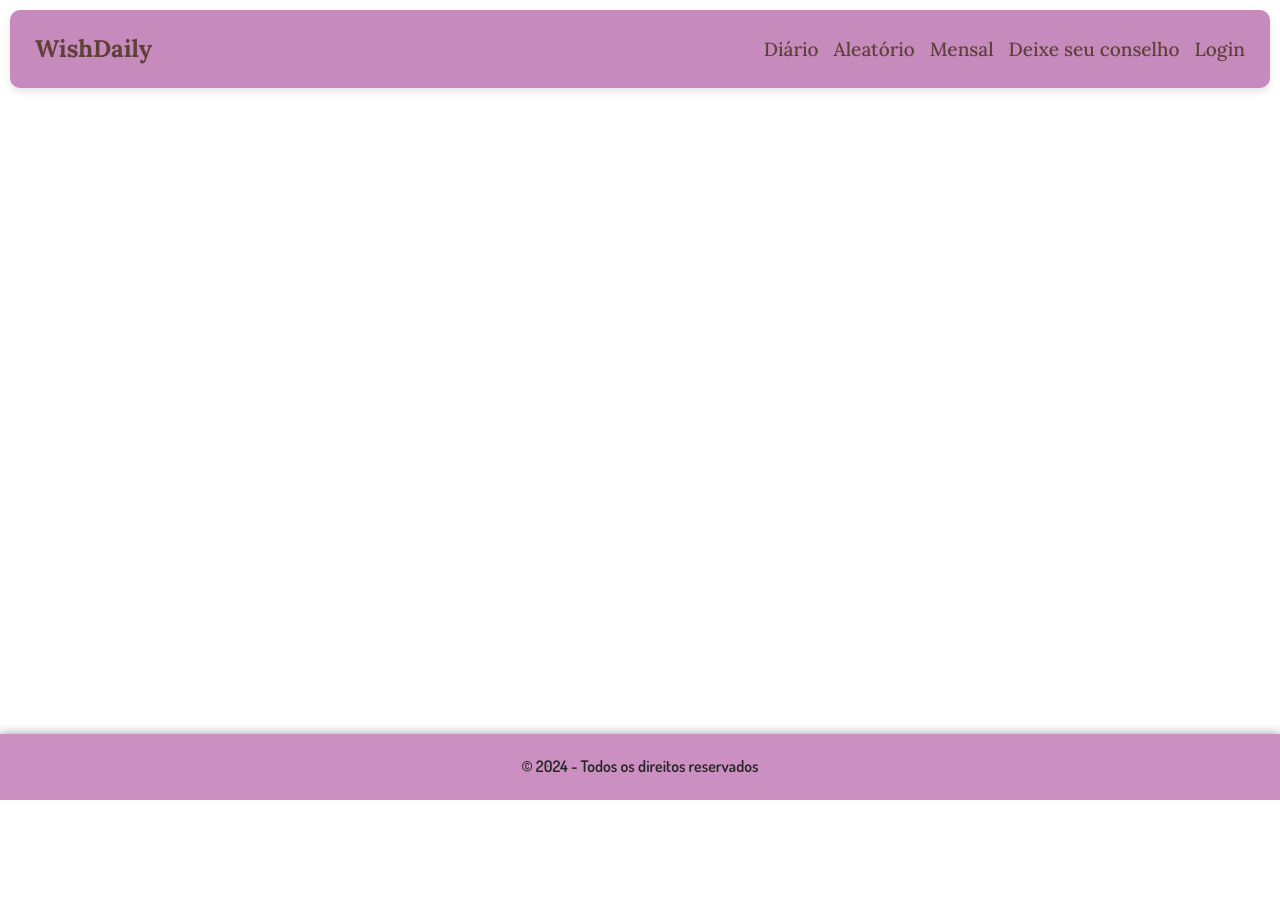
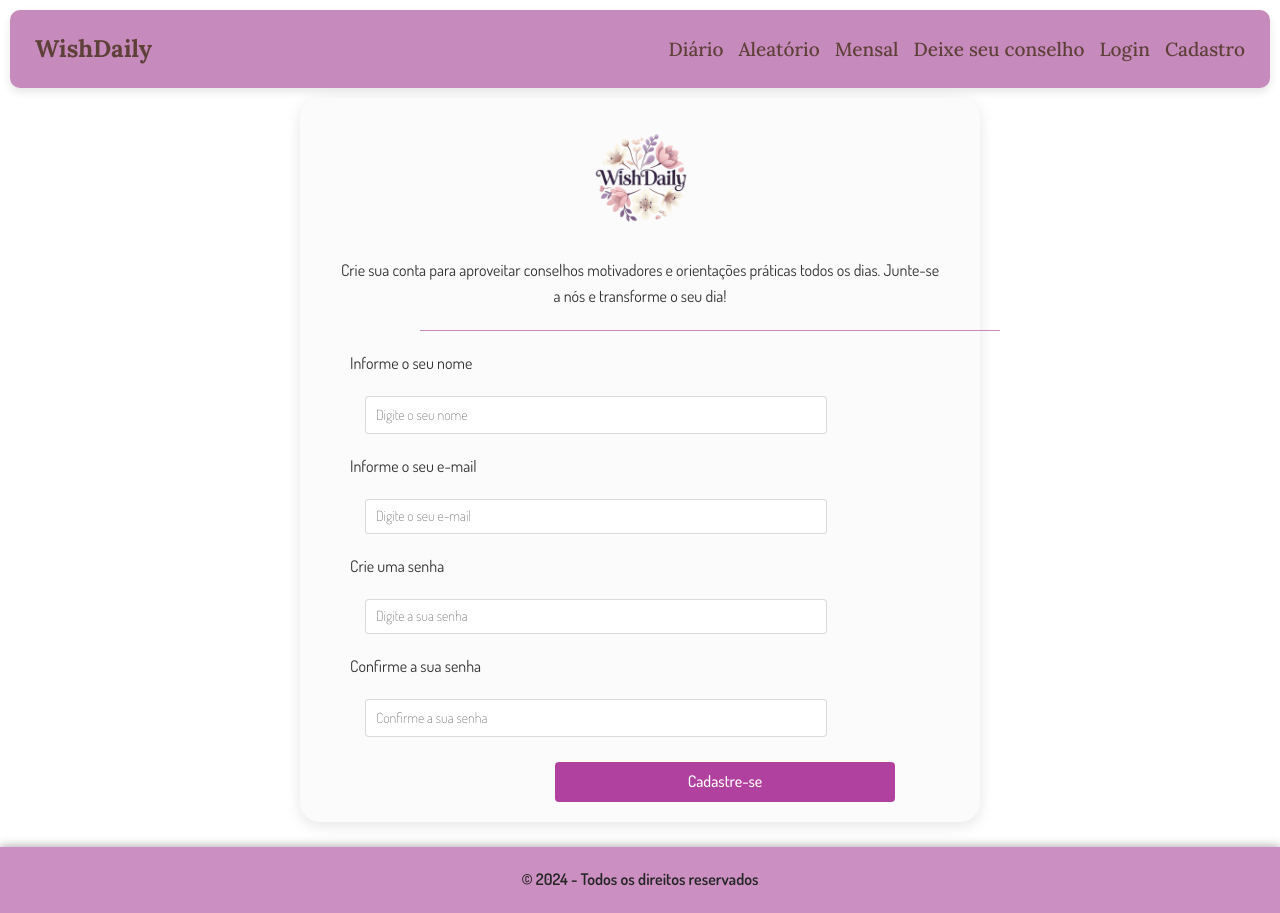
Before and after one commit to 4m4nu4l4/Pagina-de-Conselhos, a React (Vite) app in the folder frontend/: page /cadastro in a window 1280 px wide. Before the commit the page ends 800 px from the top, so only its background shows below. Built offline with nearby package versions, Linux system fonts and the light colour scheme.

Commit message:
Feat: Cadastro

```diff
--- a/frontend/src/App.jsx
+++ b/frontend/src/App.jsx
@@ -10,6 +10,7 @@ import Conselho from './pages/Conselho'
 import Sobre from './pages/Sobre'
 import Footer from './components/Footer'
 import Login from './pages/Login/login'
+import Cadastro from './pages/Cadastro/cadastro'
 
 function App() {
   return (
@@ -23,6 +24,7 @@ function App() {
       <Route path="/conselho" element={<Conselho/>}></Route>
       <Route path="/sobre" element={<Sobre/>}></Route>
       <Route path='/login' element={<Login/>}></Route>
+      <Route path='/cadastro' element={<Cadastro/>}></Route>
     </Routes>
     <Footer/>
     </>
--- a/frontend/src/components/Header/index.jsx
+++ b/frontend/src/components/Header/index.jsx
@@ -35,6 +35,10 @@ export default function Header() {
             <p  className="pages">Login</p>
           </Link>
 
+          <Link to="/cadastro">
+            <p  className="pages">Cadastro</p>
+          </Link>
+
           {/* <Link to="/sobre">
             <p  className="pages">Sobre</p>
           </Link> */}
--- /dev/null
+++ b/frontend/src/pages/Cadastro/cadastro.jsx
@@ -0,0 +1,37 @@
+import "./style-cadastro.css";
+import wish from "../../assets/imgs/WishDaily.png";
+
+export default function Cadastro() {
+  return (
+    <>
+      <div id="cadastro">
+        <div id="display-logo">
+          <img src={wish} id="logo" alt="wish" />
+          <p id="subtitle">
+            Crie sua conta para aproveitar conselhos motivadores e orientações práticas todos os dias. Junte-se a nós e transforme o seu dia!
+          </p>
+        </div>
+        <div id="line"></div>
+        <div id="componentes">
+          <div>
+            <p className="campos">Informe o seu nome</p>
+            <input type="text" id="nome" placeholder="Digite o seu nome" />
+          </div>
+          <div>
+            <p className="campos">Informe o seu e-mail</p>
+            <input type="email" id="email" placeholder="Digite o seu e-mail" />
+          </div>
+          <div>
+            <p className="campos">Crie uma senha</p>
+            <input type="password" id="senha" placeholder="Digite a sua senha" />
+          </div>
+          <div>
+            <p className="campos">Confirme a sua senha</p>
+            <input type="password" id="confirma-senha" placeholder="Confirme a sua senha" />
+          </div>
+        </div>
+        <button id="button-cadastro">Cadastre-se</button>
+      </div>
+    </>
+  );
+}
--- /dev/null
+++ b/frontend/src/pages/Cadastro/style-cadastro.css
@@ -0,0 +1,68 @@
+#cadastro {
+  background-color: #FBFBFB;
+  width: 50%;
+  height: auto;
+  max-height: 700px; /* Aumenta um pouco para acomodar os novos campos */
+  border-radius: 20px;
+  box-shadow: 0 4px 15px rgba(0, 0, 0, 0.1);
+  margin: 0 auto;
+  padding: 20px;
+  margin-bottom: 25px;
+}
+
+#logo {
+  width: 120px;
+  height: auto;
+  display: block;
+  margin: 0 auto 20px auto;
+}
+
+#subtitle {
+  font-size: 16px;
+  color: #333;
+  text-align: center;
+  padding: 0 20px;
+}
+
+#line {
+  width: 580px;
+  height: 1px;
+  color: #b0419e;
+  margin-left: 100px;
+}
+
+#componentes {
+  margin-left: 30px;
+}
+
+#nome, #email, #senha, #confirma-senha {
+  margin-left: 15px;
+  width: 450px;
+  border-radius: 4px;
+  border: 1px solid rgba(0, 0, 0, 0.15);
+  padding: 5px;
+}
+
+#nome::placeholder, #email::placeholder, #senha::placeholder, #confirma-senha::placeholder {
+  font-size: 14px;
+  font-weight: lighter;
+}
+
+#button-cadastro {
+  background-color: #b0419e;
+  width: 340px;
+  height: 40px;
+  padding: 0;
+  text-align: center;
+  margin-top: 25px;
+  margin-left: 235px;
+  font-weight: 500;
+  color: white; /* Muda a cor do texto para branco */
+  border: none; /* Remove borda */
+  border-radius: 4px; /* Mantém consistência com os campos */
+  cursor: pointer;
+}
+
+#button-cadastro:hover {
+  background-color: #9a039e; /* Cor mais escura ao passar o mouse */
+}
```
